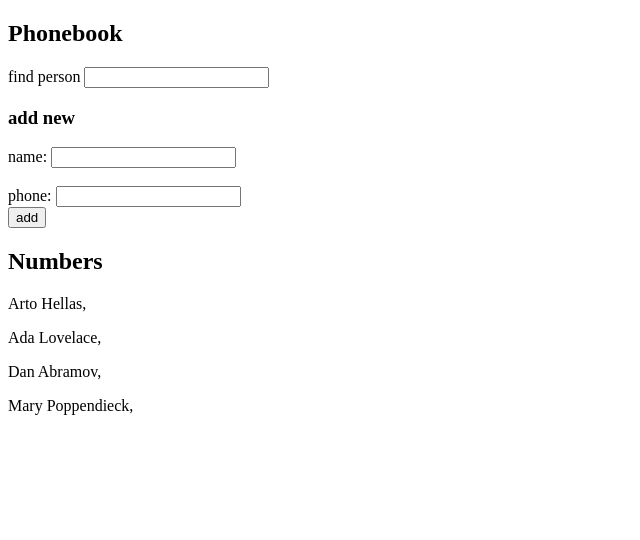
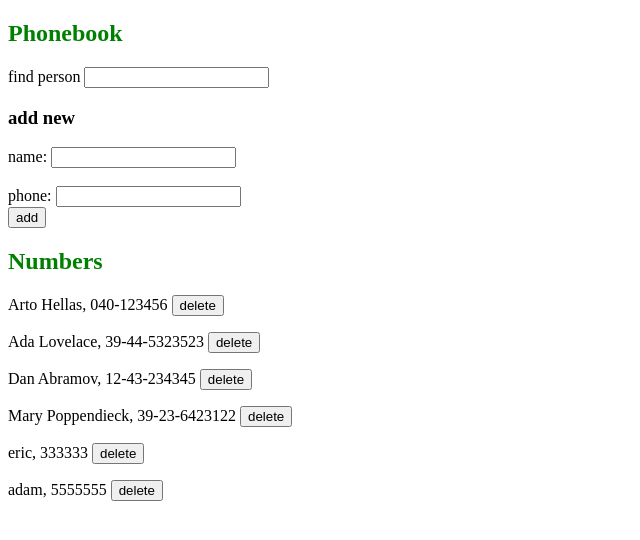
Before and after one commit to julio22b/fs-open-part2, a React (Create React App) app: page / in a window 1280 px wide. Shown: the top 540 px of the page, without its empty margins (0-640 px from the left). Built offline with nearby package versions, Linux system fonts and the light colour scheme; data requests are answered from the project's data file.

Commit message:
finished part 2d exercises

```diff
--- a/db.json
+++ b/db.json
@@ -19,6 +19,16 @@
       "name": "Mary Poppendieck",
       "number": "39-23-6423122",
       "id": 4
+    },
+    {
+      "name": "eric",
+      "number": "333333",
+      "id": 8
+    },
+    {
+      "name": "adam",
+      "number": "5555555",
+      "id": 9
     }
   ]
 }
--- a/package.json
+++ b/package.json
@@ -15,7 +15,8 @@
     "start": "react-scripts start",
     "build": "react-scripts build",
     "test": "react-scripts test",
-    "eject": "react-scripts eject"
+    "eject": "react-scripts eject",
+    "server": "json-server --port 3001 --watch db.json"
   },
   "eslintConfig": {
     "extends": "react-app"
--- a/src/App.js
+++ b/src/App.js
@@ -1,27 +1,51 @@
 import React, { useState, useEffect } from 'react';
-import axios from 'axios';
 import './App.css';
+import personService from './services/personService';
+import './index.css';
 
 function App() {
     const [persons, setPersons] = useState([]);
     const [newName, setNewName] = useState('');
-    const [newPhone, setNewPhone] = useState('');
+    const [newNumber, setNewNumber] = useState('');
     const [filter, setFilter] = useState('');
 
     useEffect(() => {
-        axios.get('http://localhost:3001/persons').then((response) => {
-            setPersons(response.data);
+        personService.getAll().then((initPhonebook) => {
+            setPersons(initPhonebook);
         });
     }, []);
 
     function addPerson(e) {
         e.preventDefault();
         const names = persons.map((person) => person.name);
-        names.includes(newName)
-            ? alert(`${newName} is already added to the phonebook`)
-            : setPersons(persons.concat({ name: newName, phone: newPhone }));
+        const newPerson = {
+            name: newName,
+            number: newNumber,
+        };
+
+        if (names.includes(newName)) {
+            const confirmation = window.confirm(
+                `${newName} is already added to the phonebook, replace the old number with a new one?`,
+            );
+            const person = persons.find((person) => person.name === newName);
+            if (confirmation) {
+                personService
+                    .update({ ...person, number: newNumber }, person.id)
+                    .then((updatedPerson) => {
+                        setPersons(
+                            persons.map((person) =>
+                                person.id !== updatedPerson.id ? person : updatedPerson,
+                            ),
+                        );
+                    });
+            }
+        } else {
+            personService.create(newPerson).then((returnedPerson) => {
+                setPersons(persons.concat(returnedPerson));
+            });
+        }
         setNewName('');
-        setNewPhone('');
+        setNewNumber('');
     }
 
     const filteredPhonebook = persons.filter((person) =>
@@ -30,6 +54,16 @@ function App() {
 
     const showThis = filter ? filteredPhonebook : persons;
 
+    function removePerson(id, name) {
+        const confirmation = window.confirm(`delete ${name}?`);
+        if (confirmation) {
+            personService.remove(id).then((response) => {
+                console.log(response);
+            });
+            setPersons(persons.filter((person) => person.id !== id));
+        }
+    }
+
     return (
         <div>
             <h2>Phonebook</h2>
@@ -37,19 +71,24 @@ function App() {
             <AddForm
                 onSubmit={addPerson}
                 newName={newName}
-                newPhone={newPhone}
+                newNumber={newNumber}
                 setNewName={(e) => setNewName(e.target.value)}
-                setNewPhone={(e) => setNewPhone(e.target.value)}
+                setNewNumber={(e) => setNewNumber(e.target.value)}
             />
             <h2>Numbers</h2>
             {showThis.map((person) => (
-                <Person key={person.name} person={person} />
+                <Person
+                    key={person.name}
+                    name={person.name}
+                    number={person.number}
+                    handleClick={() => removePerson(person.id, person.name)}
+                />
             ))}
         </div>
     );
 }
 
-function AddForm({ onSubmit, newName, newPhone, setNewName, setNewPhone }) {
+function AddForm({ onSubmit, newName, newNumber, setNewName, setNewNumber }) {
     return (
         <form onSubmit={onSubmit}>
             <h3>add new</h3>
@@ -57,7 +96,7 @@ function AddForm({ onSubmit, newName, newPhone, setNewName, setNewPhone }) {
                 name: <input value={newName} onChange={setNewName} />
                 <br />
                 <br />
-                phone: <input value={newPhone} onChange={setNewPhone} />
+                phone: <input value={newNumber} onChange={setNewNumber} />
             </div>
             <div>
                 <button type="submit">add</button>
@@ -74,10 +113,10 @@ function Filter({ filter, onChange }) {
     );
 }
 
-function Person({ person }) {
+function Person({ name, number, handleClick }) {
     return (
         <p>
-            {person.name}, {person.phone}
+            {name}, {number} <button onClick={handleClick}>delete</button>
         </p>
     );
 }
--- /dev/null
+++ b/src/index.css
@@ -0,0 +1,9 @@
+h2 {
+    color: green;
+}
+
+ul li {
+    color: grey;
+    padding-top: 3px;
+    font-size: 15px;
+}
--- /dev/null
+++ b/src/services/personService.js
@@ -0,0 +1,30 @@
+import axios from 'axios';
+
+const baseUrl = 'http://localhost:3001/persons';
+
+const getAll = () => {
+    const request = axios.get(baseUrl);
+    return request.then((response) => response.data);
+};
+
+const create = (newObject) => {
+    const request = axios.post(baseUrl, newObject);
+    return request.then((response) => response.data);
+};
+
+const update = (newObject, id) => {
+    const request = axios.put(`${baseUrl}/${id}`, newObject);
+    return request.then((response) => response.data);
+};
+
+const remove = (id) => {
+    const request = axios.delete(`${baseUrl}/${id}`);
+    return request.then((response) => response.data);
+};
+
+export default {
+    getAll,
+    create,
+    update,
+    remove,
+};
```
Lines whose indentation alone changed are shown as unchanged.
